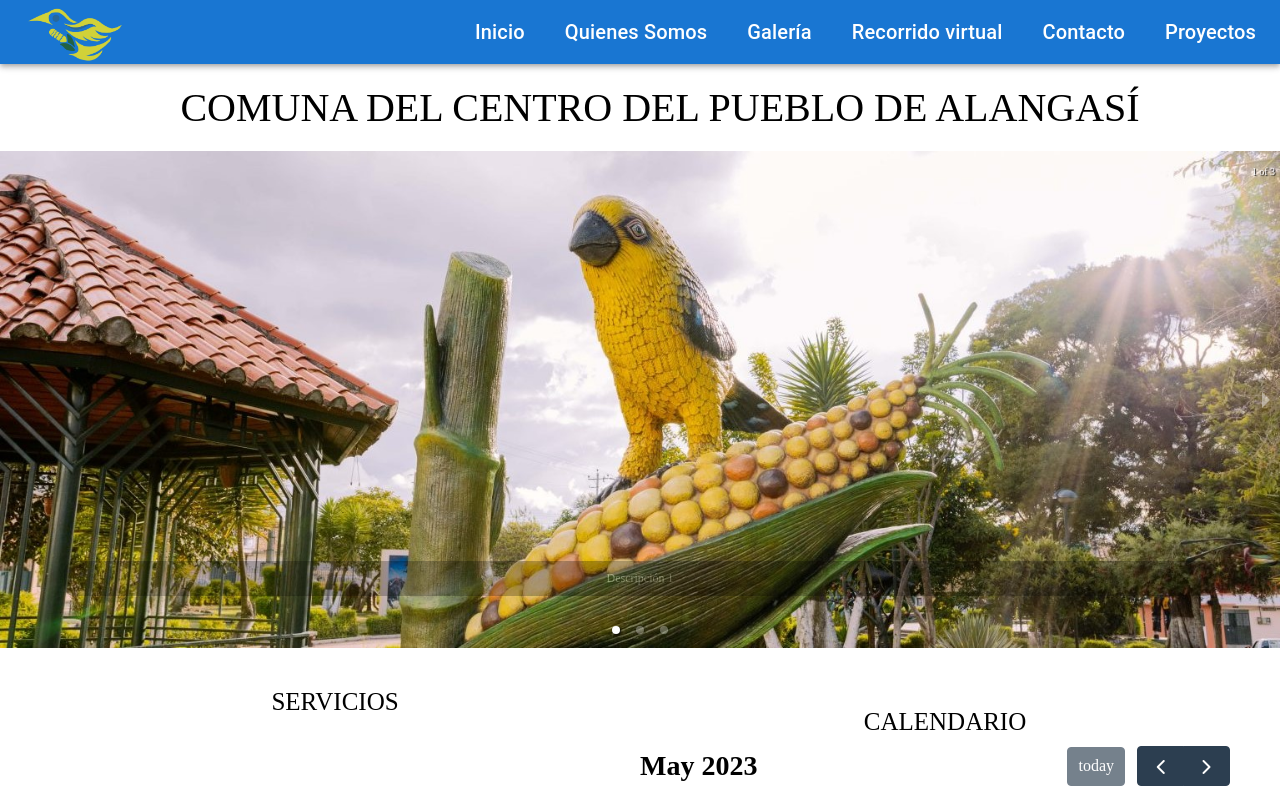
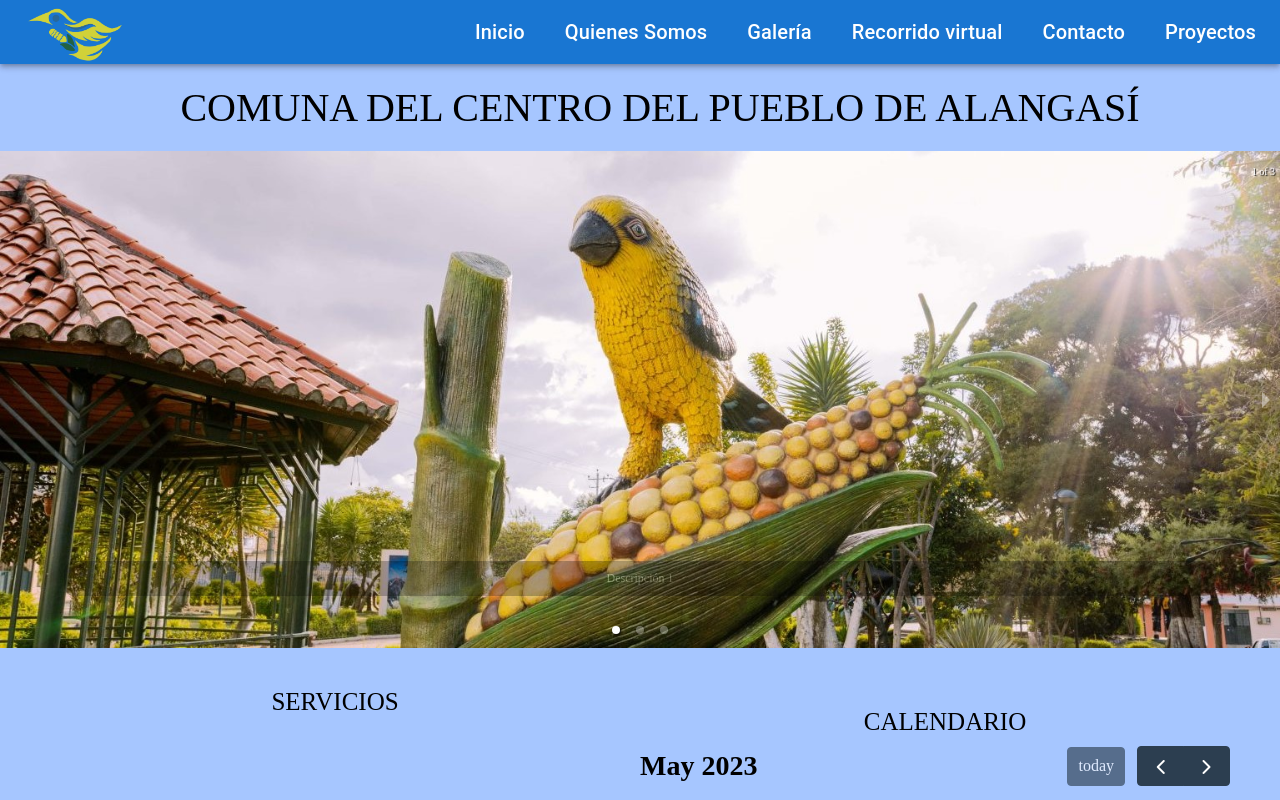
Before and after one commit to edisonjt/comuna-alangasi, a React (Create React App) app: page / in a window 1280 px wide. Shown: the top 800 px of the page. Built offline with nearby package versions, Linux system fonts and the light colour scheme.

Commit message:
Change background color

```diff
--- a/src/App.js
+++ b/src/App.js
@@ -3,9 +3,11 @@ import Layout from "./Layout";
 
 function App() {
   return (
-    <Router>
-      <Layout />
-    </Router>
+    <div style={{ backgroundColor: '#a6c6ff' }}>
+      <Router>
+        <Layout />
+      </Router>
+    </div>
   );
 }
 
```
